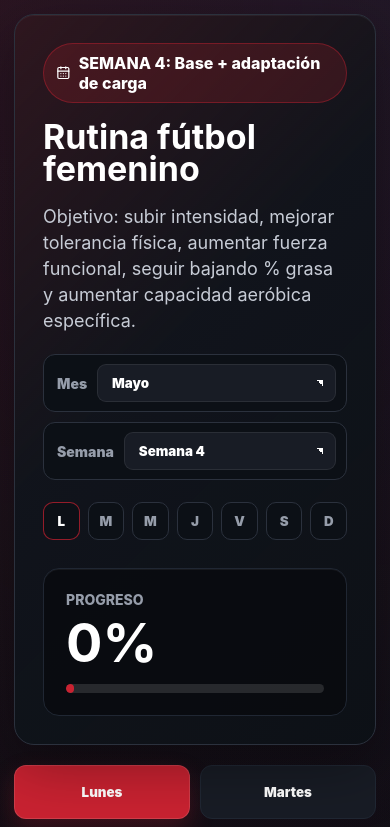
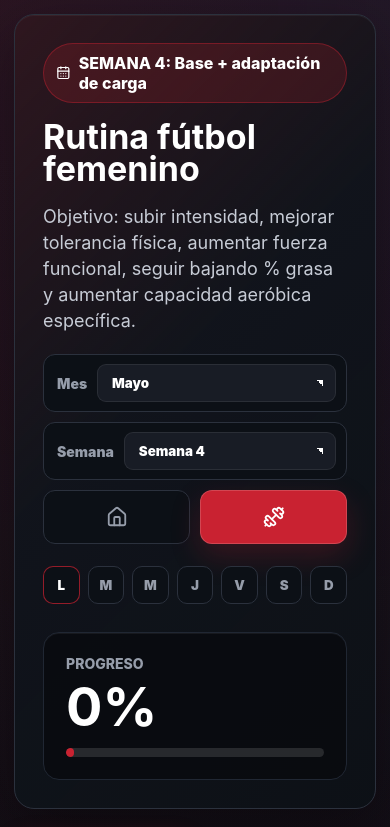
Before and after one commit to luileonf/wicha-rutina, a React (Vite) app: page / in a window 390 px wide. Shown: the top 827 px of the page. Built offline with nearby package versions, Linux system fonts and the light colour scheme.

Commit message:
Add files via upload

```diff
--- a/src/main.jsx
+++ b/src/main.jsx
@@ -1,7 +1,7 @@
 import React, { useEffect, useMemo, useState } from "react";
 import { createRoot } from "react-dom/client";
 import { motion } from "framer-motion";
-import { Dumbbell, Timer, HeartPulse, Footprints, CheckCircle2, Flame, CalendarDays, ExternalLink, Image, Maximize2, X } from "lucide-react";
+import { Dumbbell, Timer, HeartPulse, Footprints, CheckCircle2, Flame, CalendarDays, ExternalLink, House, Image, Maximize2, X } from "lucide-react";
 import "./style.css";
 
 const weekOnePlan = [
@@ -236,6 +236,10 @@ const routineWeeks = [
     plan: normalizePlan(weekTwoPlan)
   }
 ];
+const trainingModes = [
+  { id: "home", label: "Casa", icon: House },
+  { id: "gym", label: "Gym", icon: Dumbbell }
+];
 const dayLetters = ["L", "M", "M", "J", "V", "S", "D"];
 const months = [
   "Enero",
@@ -259,25 +263,37 @@ const availableMonths = [{ index: initialMonth, name: months[initialMonth] }];
 const availableWeeks = routineWeeks.map((routine) => routine.week);
 const progressStorageKey = "wicha-fut-progress-v2";
 const previousProgressStorageKey = "wicha-fut-progress-v1";
-const getPeriodKey = (month, week) => `${month}-week-${week}`;
+const getPeriodKey = (month, week, mode = "gym") => `${month}-week-${week}-${mode}`;
+const getLegacyPeriodKey = (month, week) => `${month}-week-${week}`;
 
 const loadAllProgress = () => {
   try {
     const saved = window.localStorage.getItem(progressStorageKey);
     if (saved) {
       const parsed = JSON.parse(saved);
-      const oldCalendarKey = getPeriodKey(initialMonth, currentCalendarWeek);
-      const weekThreeKey = getPeriodKey(initialMonth, 3);
+      const oldCalendarKey = getLegacyPeriodKey(initialMonth, currentCalendarWeek);
+      const oldCalendarGymKey = getPeriodKey(initialMonth, currentCalendarWeek, "gym");
+      const legacyWeekThreeKey = getLegacyPeriodKey(initialMonth, 3);
+      const weekThreeKey = getPeriodKey(initialMonth, 3, "gym");
+      let migrated = { ...parsed };
 
-      if (parsed[oldCalendarKey] && !parsed[weekThreeKey]) {
-        return { ...parsed, [weekThreeKey]: parsed[oldCalendarKey] };
+      if (parsed[oldCalendarKey] && !migrated[oldCalendarGymKey]) {
+        migrated[oldCalendarGymKey] = parsed[oldCalendarKey];
       }
 
-      return parsed;
+      if (parsed[legacyWeekThreeKey] && !migrated[weekThreeKey]) {
+        migrated[weekThreeKey] = parsed[legacyWeekThreeKey];
+      }
+
+      if (migrated[oldCalendarGymKey] && !migrated[weekThreeKey]) {
+        migrated[weekThreeKey] = migrated[oldCalendarGymKey];
+      }
+
+      return migrated;
     }
 
     const previousSaved = window.localStorage.getItem(previousProgressStorageKey);
-    return previousSaved ? { [getPeriodKey(initialMonth, 3)]: JSON.parse(previousSaved) } : {};
+    return previousSaved ? { [getPeriodKey(initialMonth, 3, "gym")]: JSON.parse(previousSaved) } : {};
   } catch {
     return {};
   }
@@ -303,12 +319,13 @@ function App() {
   const [allProgress, setAllProgress] = useState(loadAllProgress);
   const [selectedMonth, setSelectedMonth] = useState(initialMonth);
   const [selectedWeek, setSelectedWeek] = useState(initialWeek);
+  const [selectedMode, setSelectedMode] = useState("gym");
   const [selectedDay, setSelectedDay] = useState("Lunes");
   const [expandedExercise, setExpandedExercise] = useState(null);
   const [openPicker, setOpenPicker] = useState(null);
   const currentRoutine = useMemo(() => routineWeeks.find((routine) => routine.week === selectedWeek) ?? routineWeeks[0], [selectedWeek]);
   const weekPlan = currentRoutine.plan;
-  const periodKey = getPeriodKey(selectedMonth, selectedWeek);
+  const periodKey = getPeriodKey(selectedMonth, selectedWeek, selectedMode);
   const currentProgress = allProgress[periodKey] ?? {};
   const checked = currentProgress.checked ?? {};
   const roundsDone = currentProgress.roundsDone ?? {};
@@ -466,6 +483,23 @@ function App() {
                 )}
               </div>
             </label>
+            <div className="modePicker" aria-label="Tipo de rutina">
+              {trainingModes.map((mode) => {
+                const ModeIcon = mode.icon;
+                return (
+                  <button
+                    aria-label={`Rutina de ${mode.label}`}
+                    className={selectedMode === mode.id ? "active" : ""}
+                    key={mode.id}
+                    onClick={() => setSelectedMode(mode.id)}
+                    title={mode.label}
+                    type="button"
+                  >
+                    <ModeIcon size={22} />
+                  </button>
+                );
+              })}
+            </div>
           </div>
           <div className="weekChecks" aria-label="Progreso por día">
             {weekPlan.map((day, index) => {
--- a/src/style.css
+++ b/src/style.css
@@ -178,6 +178,38 @@ h1 {
 .selectMenu button.selected {
   background: var(--red);
   color: white;
+}
+
+.modePicker {
+  display: inline-flex;
+  align-items: center;
+  gap: 10px;
+}
+
+.modePicker button {
+  width: 54px;
+  height: 54px;
+  border: 1px solid var(--border);
+  border-radius: 12px;
+  background: var(--panel-deep);
+  color: var(--muted);
+  cursor: pointer;
+  display: grid;
+  place-items: center;
+  transition: transform .18s ease, border-color .18s ease, background .18s ease, color .18s ease, box-shadow .18s ease;
+}
+
+.modePicker button:hover {
+  color: white;
+  border-color: rgba(255,255,255,.18);
+  transform: translateY(-1px);
+}
+
+.modePicker button.active {
+  background: var(--red);
+  border-color: rgba(255,255,255,.16);
+  color: white;
+  box-shadow: 0 12px 30px rgba(201, 34, 49, .22);
 }
 
 .weekChecks {
@@ -644,12 +676,18 @@ footer b {
   }
   .periodPicker,
   .periodPicker label,
+  .modePicker,
+  .modePicker button,
   .customSelect,
   .selectButton {
     width: 100%;
   }
   .periodPicker label {
     justify-content: space-between;
+  }
+  .modePicker {
+    display: grid;
+    grid-template-columns: 1fr 1fr;
   }
   .blockHeader {
     align-items: flex-start;
```
